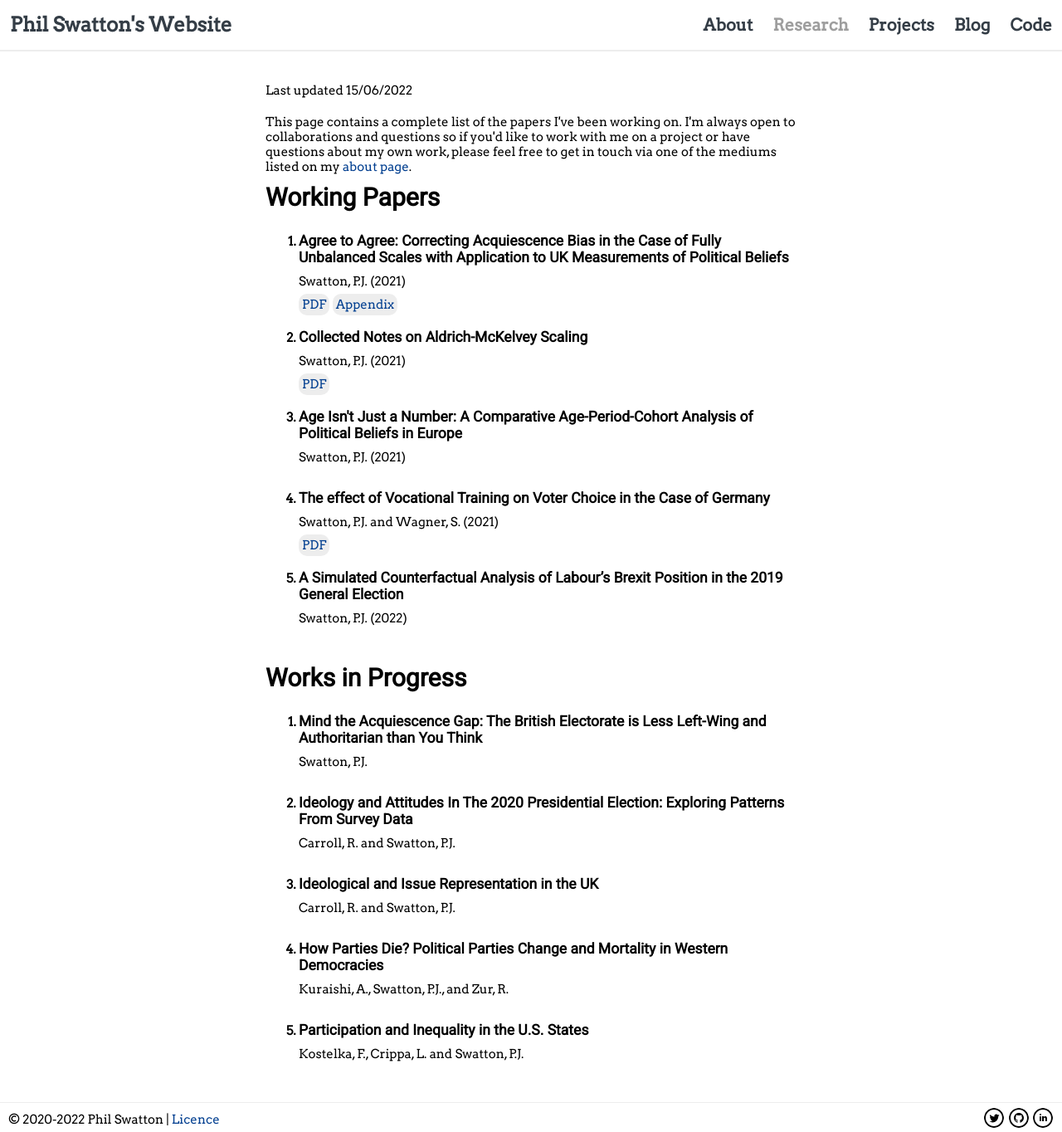
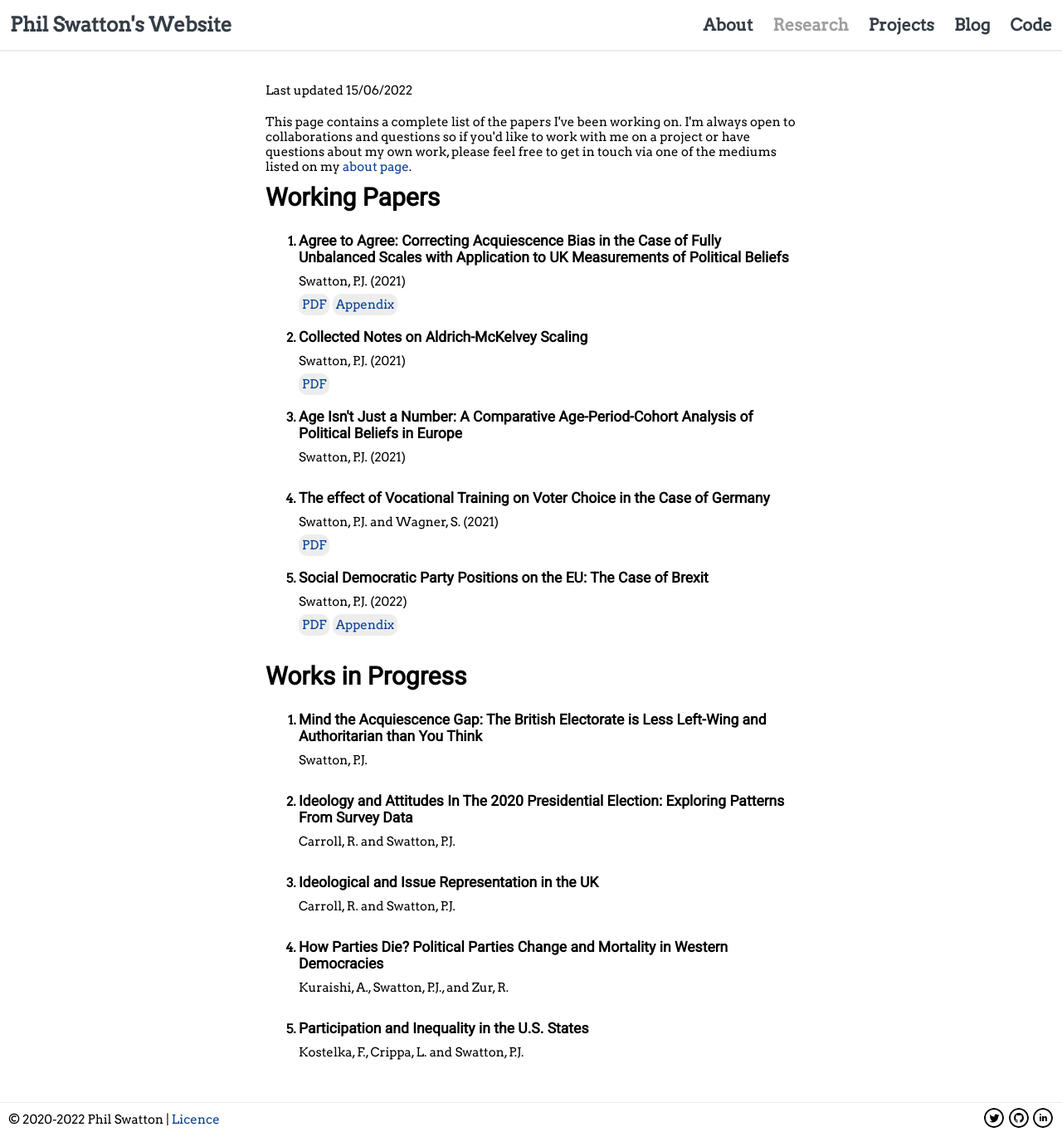
Before and after one commit to philswatton/philswatton.github.io, a Jekyll site: the page built from research.html, in a window 1280 px wide and 1364 px high. Shown: the whole window at 83% size. Built offline with Jekyll 4.4.1, drawn with Linux system fonts in a browser that asks for light colours.

Commit message:
added lab brexit paper pdfs

```diff
--- a/_data/working.yml
+++ b/_data/working.yml
@@ -14,6 +14,8 @@
   authors: Swatton, P.J. and Wagner, S.
   year: 2021
   pdf: /papers/vocational_paper.pdf
-- title: A Simulated Counterfactual Analysis of Labour’s Brexit Position in the 2019 General Election
+- title: Social Democratic Party Positions on the EU&#58; The Case of Brexit
   year: 2022
   authors: Swatton, P.J.
+  pdf: /papers/labBrexit.pdf
+  app: /papers/labBrexit_appendix.pdf
```
Also changed, not shown: 2 other files.
